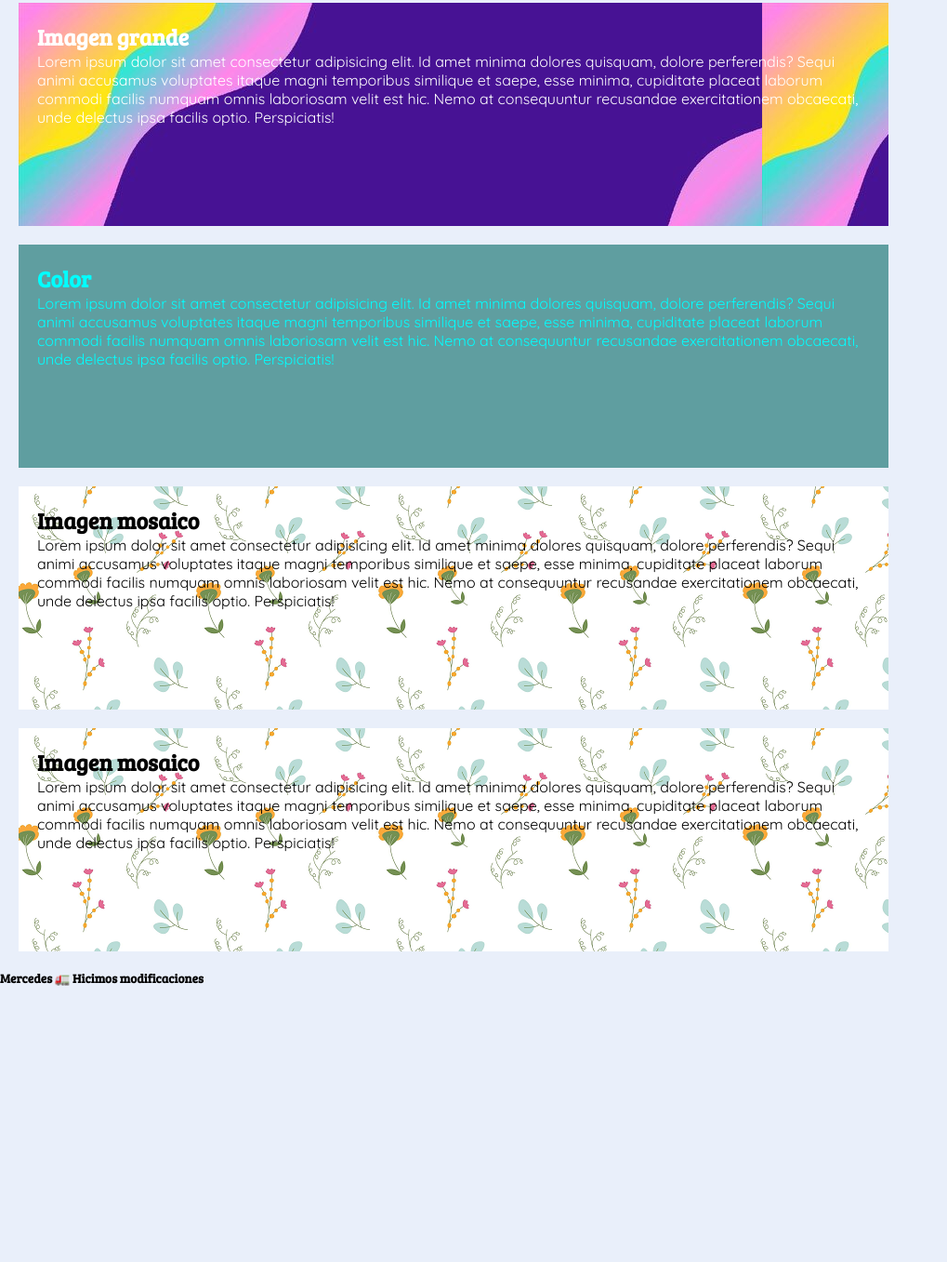
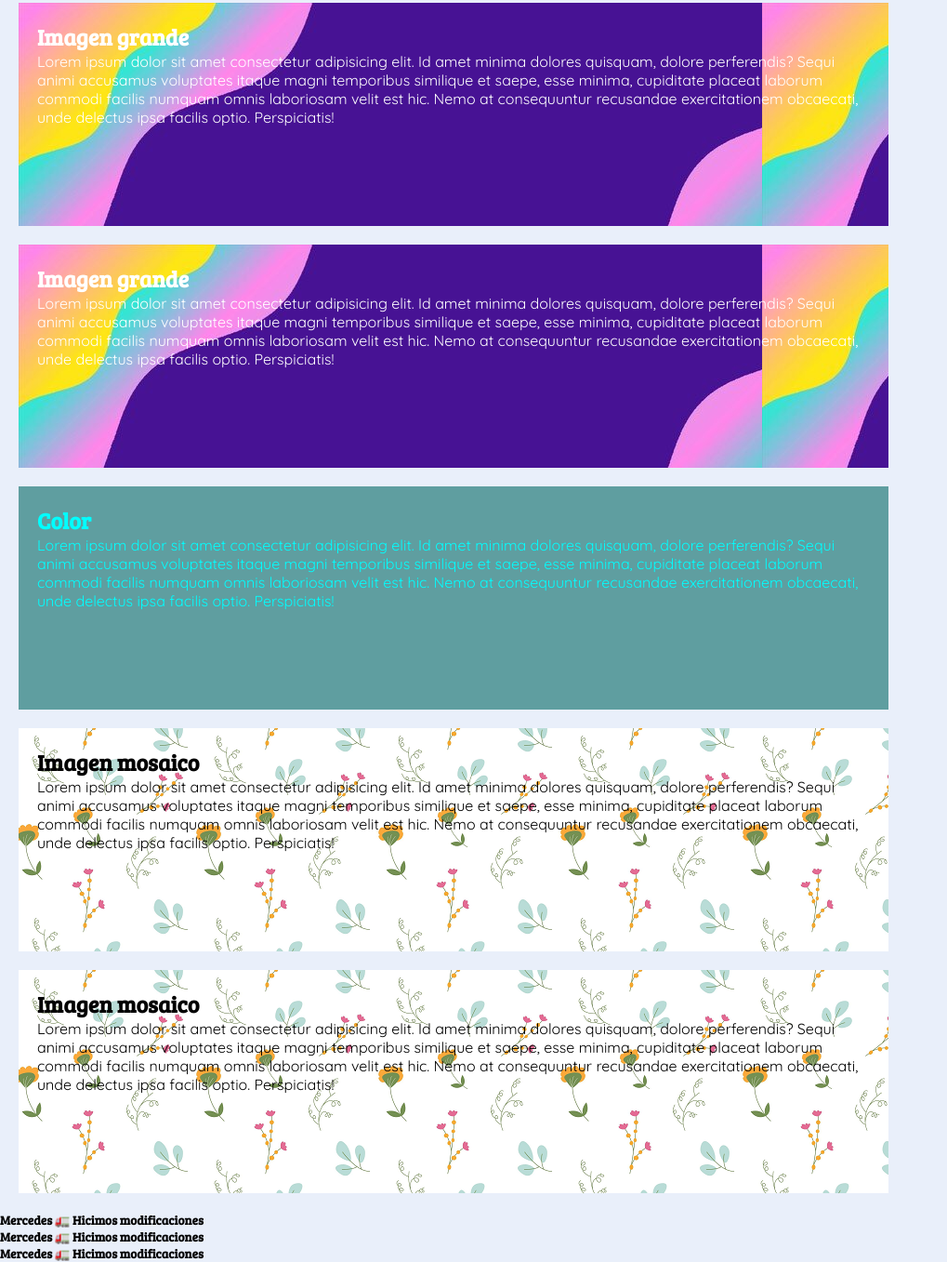
Before and after one commit to FrancoGiglio/background, a plain HTML site: page index.html in a window 1280 px wide. Shown: the part 233-1590 px from the top of the page at 93% size, without its empty margins (0-1019 px from the left). Before the commit the page ends 1294 px from the top, so only its background shows below. Drawn offline with Linux system fonts and the light colour scheme.

Commit message:
Probando rama

```diff
--- a/index.html
+++ b/index.html
@@ -21,6 +21,10 @@
             <h2>Imagen grande</h2>
             <p>Lorem ipsum dolor sit amet consectetur adipisicing elit. Id amet minima dolores quisquam, dolore perferendis? Sequi animi accusamus voluptates itaque magni temporibus similique et saepe, esse minima, cupiditate placeat laborum commodi facilis numquam omnis laboriosam velit est hic. Nemo at consequuntur recusandae exercitationem obcaecati, unde delectus ipsa facilis optio. Perspiciatis!</p>
         </div>
+        <div class="grad2">
+            <h2>Imagen grande</h2>
+            <p>Lorem ipsum dolor sit amet consectetur adipisicing elit. Id amet minima dolores quisquam, dolore perferendis? Sequi animi accusamus voluptates itaque magni temporibus similique et saepe, esse minima, cupiditate placeat laborum commodi facilis numquam omnis laboriosam velit est hic. Nemo at consequuntur recusandae exercitationem obcaecati, unde delectus ipsa facilis optio. Perspiciatis!</p>
+        </div>
         <div class="grad3">
             <h2>Color</h2>
             <p>Lorem ipsum dolor sit amet consectetur adipisicing elit. Id amet minima dolores quisquam, dolore perferendis? Sequi animi accusamus voluptates itaque magni temporibus similique et saepe, esse minima, cupiditate placeat laborum commodi facilis numquam omnis laboriosam velit est hic. Nemo at consequuntur recusandae exercitationem obcaecati, unde delectus ipsa facilis optio. Perspiciatis!</p>
@@ -37,6 +41,8 @@
     </Section>
     <footer>
         <h5>Mercedes 🚛 Hicimos modificaciones</h5>
+        <h5>Mercedes 🚛 Hicimos modificaciones</h5>
+        <h5>Mercedes 🚛 Hicimos modificaciones</h5>
     </footer>
 </body>
 </html>
```
